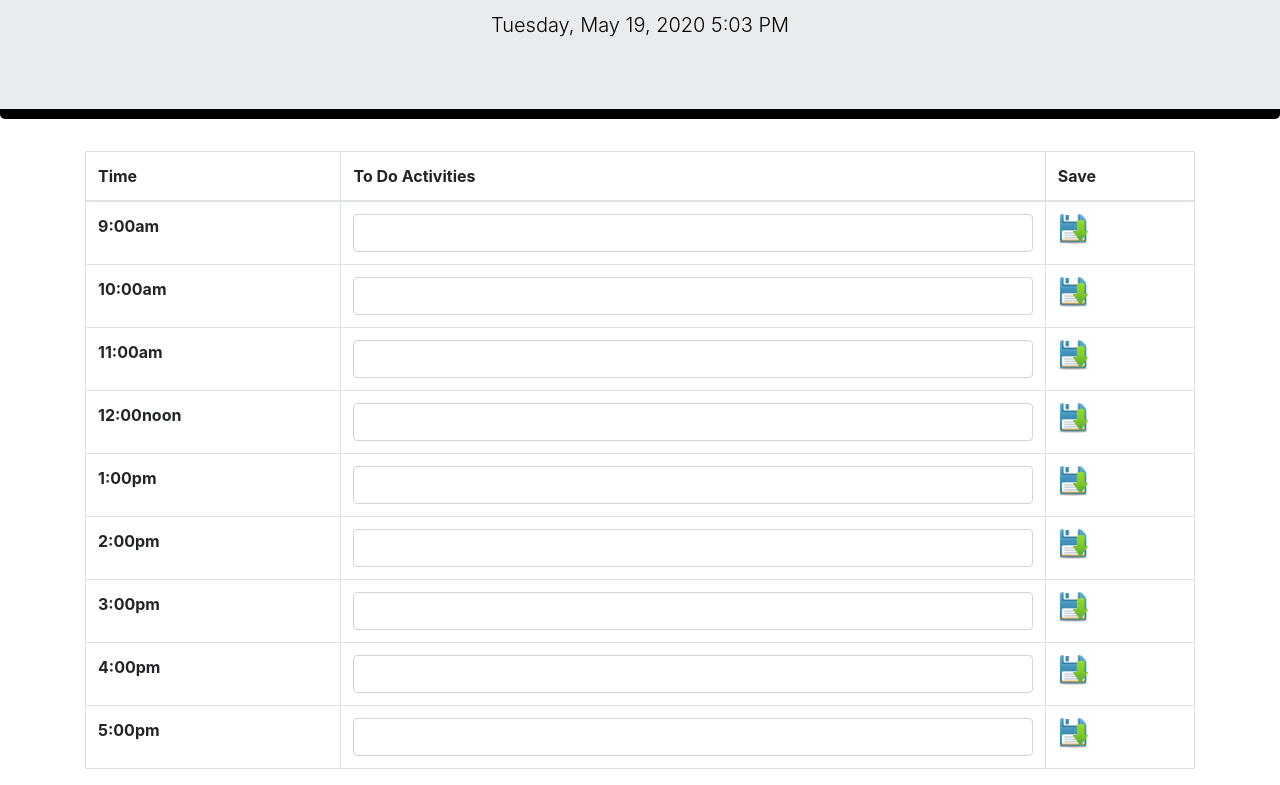
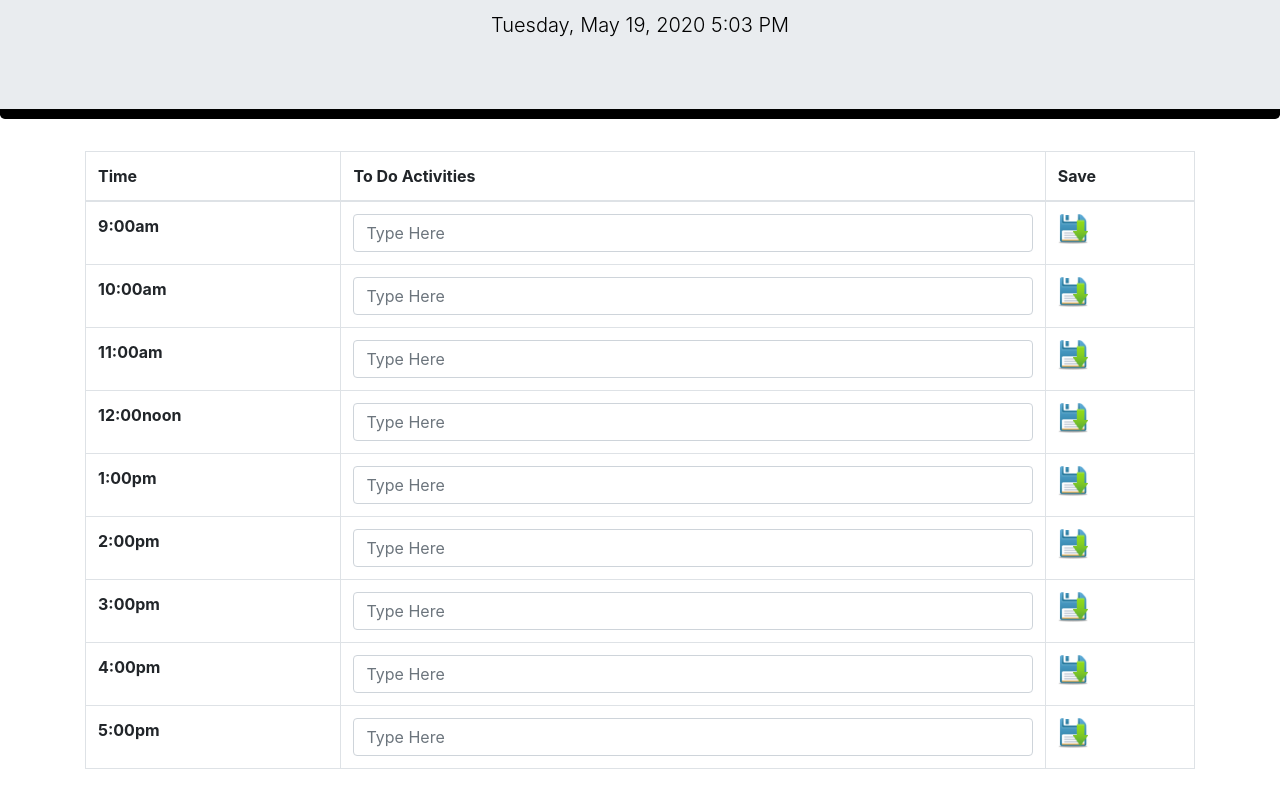
Before and after one commit to Carolenesw/Work-Day-Scheduler, a plain HTML site: page index.html in a window 1280 px wide. Shown: the part 191-976 px from the top of the page. Drawn offline with nearby package versions, Linux system fonts and the light colour scheme.

Commit message:
add placeholder for input

```diff
--- a/index.html
+++ b/index.html
@@ -40,47 +40,47 @@
       <tbody>
         <tr>
           <th scope="row">9:00am</th>
-          <td><input type="text" class="form-control" /></td>
+          <td><input type="text" class="form-control" placeholder="Type Here"/></td>
           <td> <img src="./Develop/image/Save-icon.png" width="30" alt="save button with arrow"> </td>
         </tr>
         <tr>
           <th scope="row">10:00am</th>
-          <td><input type="text" class="form-control" /></td>
+          <td><input type="text" class="form-control" placeholder="Type Here"/></td>
           <td><img src="./Develop/image/Save-icon.png" width="30" alt="save button with arrow"></td>
         </tr>
         <tr>
           <th scope="row">11:00am</th>
-          <td><input type="text" class="form-control" /></td>
+          <td><input type="text" class="form-control" placeholder="Type Here"/></td>
           <td><img src="./Develop/image/Save-icon.png" width="30" alt="save button with arrow"></td>
         </tr>
         <tr>
           <th scope="row">12:00noon</th>
-          <td><input type="text" class="form-control" /></td>
+          <td><input type="text" class="form-control" placeholder="Type Here"/></td>
           <td><img src="./Develop/image/Save-icon.png" width="30" alt="save button with arrow"></td>
         </tr>
         <tr>
           <th scope="row">1:00pm</th>
-          <td><input type="text" class="form-control" /></td>
+          <td><input type="text" class="form-control" placeholder="Type Here"/></td>
           <td><img src="./Develop/image/Save-icon.png" width="30" alt="save button with arrow"></td>
         </tr>
         <tr>
           <th scope="row">2:00pm</th>
-          <td><input type="text" class="form-control" /></td>
+          <td><input type="text" class="form-control" placeholder="Type Here"/></td>
           <td><img src="./Develop/image/Save-icon.png" width="30" alt="save button with arrow"></td>
         </tr>
         <tr>
           <th scope="row">3:00pm</th>
-          <td><input type="text" class="form-control" /></td>
+          <td><input type="text" class="form-control" placeholder="Type Here"/></td>
           <td><img src="./Develop/image/Save-icon.png" width="30" alt="save button with arrow"></td>
         </tr>
         <tr>
           <th scope="row">4:00pm</th>
-          <td><input type="text" class="form-control" /></td>
+          <td><input type="text" class="form-control" placeholder="Type Here"/></td>
           <td><img src="./Develop/image/Save-icon.png" width="30" alt="save button with arrow"></td>
         </tr>
         <tr>
           <th scope="row">5:00pm</th>
-          <td><input type="text" class="form-control" /></td>
+          <td><input type="text" class="form-control" placeholder="Type Here"/></td>
           <td><img src="./Develop/image/Save-icon.png" width="30" alt="save button with arrow"></td>
         </tr>
       </tbody>
```
